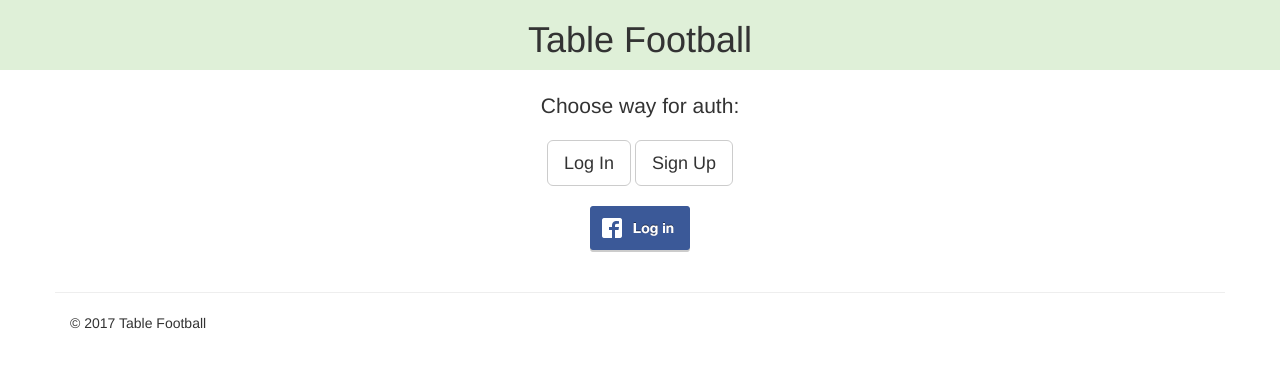
After one commit to grydinywka/football, a Django app: page /users/auth/ in a window 1280 px wide. The commit adds this page. Shown: the top 368 px of the page. Run offline with Django 3.2, Linux system fonts and the light colour scheme; some libraries are stand-ins or nearby versions.

Commit message:
created log in and sign up

```diff
--- a/football/settings.py
+++ b/football/settings.py
@@ -148,4 +148,3 @@ MEDIA_ROOT = os.path.join(BASE_DIR, 'media')
 
 REGISTRATION_OPEN = True
 LOGIN_REDIRECT_URL = '/'
-# INCLUDE_REGISTER_URL = True
--- a/football/urls.py
+++ b/football/urls.py
@@ -23,17 +23,19 @@ from django.core.urlresolvers import reverse_lazy
 from django.views.generic.base import RedirectView
 from django.views.generic import TemplateView
 from users_app.views import CabinetView
+from football_app.views import TournamentView
 
 from registration.backends.simple.views import RegistrationView
 from registration.forms import RegistrationFormUniqueEmail
 
 urlpatterns = [
     url(r'^admin/', admin.site.urls),
-    url(r'^$', TemplateView.as_view(template_name='football_app/index.html'), name='home'),
-    url(r'^users/cabinet/$', CabinetView.as_view(), name='cabinet'),
+    url(r'^$', TournamentView.as_view(), name='home'),
 
     # User Related urls
-    url(r'^users/logout/$', auth_views.logout, kwargs={'next_page':'home'}, name='auth_logout'),
+    url(r'^users/auth/$', TemplateView.as_view(template_name='users_app/authpage.html'), name='authpage'),
+    url(r'^users/cabinet/$', CabinetView.as_view(), name='cabinet'),
+    url(r'^users/logout/$', auth_views.logout, kwargs={'next_page':'authpage'}, name='auth_logout'),
     url(r'^users/register/$', RegistrationView.as_view(form_class=RegistrationFormUniqueEmail), name='registration_register'),
     url(r'^register/complete/$', RedirectView.as_view(pattern_name='cabinet'), name='registration_complete'),
     url(r'^users/', include('registration.backends.simple.urls', namespace='users')),
--- a/football_app/templates/football_app/base.html
+++ b/football_app/templates/football_app/base.html
@@ -1,4 +1,5 @@
 {% load static from staticfiles %}
+{% load static %}
 
 <!DOCTYPE html>
 <html>
@@ -25,10 +26,19 @@
                         <h1 class="text-center">Table Football</h1>
                     </div>
 
+					{% block user_info %}
                     <div class="col-xs-3 text-right" id="user-toolbar">
                         {% if user.is_authenticated %}
-                            <p>{{ user.get_full_name|default:user.username }}</p>
-							<p> {{ user.email }}</p>
+
+                            <a href="{% url 'cabinet' %}">
+								{% if user.avatarprofile %}
+								{% get_media_prefix as MEDIA_PREFIX %}
+								<img src="{{ MEDIA_PREFIX }}{{ user.avatarprofile.avatar }}" alt="Avatar" height="42"
+									 width="42" />
+								{% endif %}
+								<p>{{ user.get_full_name|default:user.username }}</p>
+							</a>
+							<!--<p> {{ user.email }}</p>-->
 
 							<p><a href="{% url 'users:auth_logout' %}" class="auth-link">Logout</a></p>
 						{% else %}
@@ -37,6 +47,7 @@
 							<p><a href="{% url 'users:registration_register' %}" class="auth-link">Register</a></p>
 						{% endif %}
                     </div>
+					{% endblock user_info %}
                 </div>
 
             </div>
--- a/football_app/views.py
+++ b/football_app/views.py
@@ -1,3 +1,7 @@
 from django.shortcuts import render
+from django.views.generic import TemplateView
+from users_app.views import LoginRequiredMixinCustom
 
-# Create your views here.
+
+class TournamentView(LoginRequiredMixinCustom, TemplateView):
+    template_name='football_app/index.html'
--- a/static/css/main.css
+++ b/static/css/main.css
@@ -5,3 +5,7 @@
     padding-right: 20px;
     /*text-align: center;*/
 }
+
+#buttons-ch div {
+    margin: 20px;
+}
--- /dev/null
+++ b/users_app/templates/users_app/authpage.html
@@ -0,0 +1,32 @@
+{% extends 'football_app/base.html' %}
+
+{% load static from staticfiles %}
+
+{% block meta_title %} - Authentication{% endblock meta_title %}
+
+{% block user_info %}{% endblock user_info %}
+
+{% block content %}
+<div class="text-center" id="buttons-ch">
+    <p class="lead">Choose way for auth:</p>
+    <div>
+        <a href="{% url 'users:auth_login' %}">
+            <button type="button" class="btn btn-default btn-lg">
+            Log In
+            </button>
+        </a>
+        <a href="{% url 'users:registration_register' %}">
+            <button type="button" class="btn btn-default btn-lg">
+            Sign Up
+            </button>
+        </a>
+    </div>
+
+    <div>
+        <a href="#">
+            <img src="{% static 'img/facebook1.png' %}" >
+        </a>
+    </div>
+
+</div>
+{% endblock content %}
```
Also changed, not shown: users_app/templates/users_app/registration/registration_form.html (+8 -8 lines), users_app/views.py (+6 -4 lines), static/img/ajax-loader.gif (added), static/img/facebook1.png (added), static/img/facebook2.png (added), static/img/facebook3.png (added).
